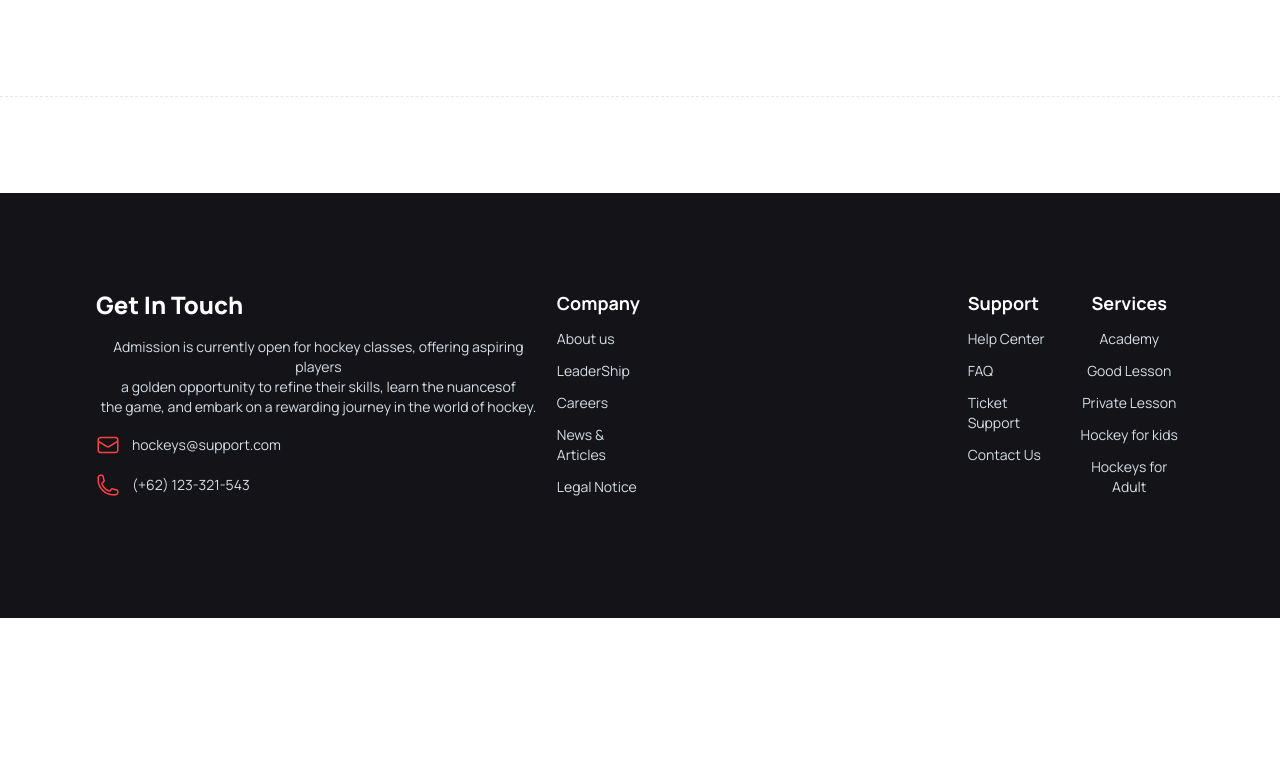
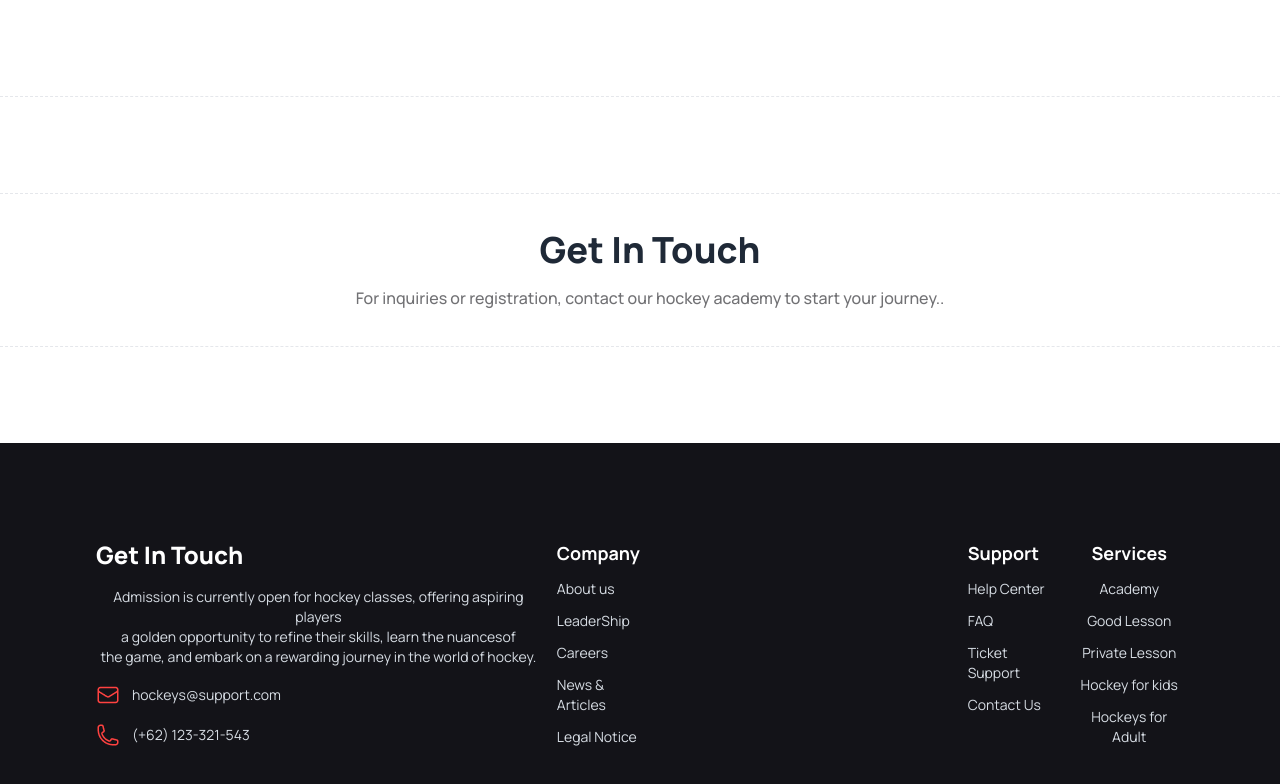
Before and after one commit to meizan2142/B9A3-Hockeys, a plain HTML site: page index.html in a window 1280 px wide. Shown: the part 2308-3092 px from the top of the page. Before the commit the page ends 2926 px from the top, so only its background shows below. Drawn offline with nearby package versions, Linux system fonts and the light colour scheme.

Commit message:
Clients question section has completed

```diff
--- a/index.html
+++ b/index.html
@@ -200,7 +200,7 @@
                 <div class="hero-content flex-col lg:flex-row lg:gap-20">
                     <img src="Images/11.png" class="w-[287px] lg:w-[441px] h-[200px] lg:h-[470px] rounded-lg " />
                     <div class="space-y-3">
-                        <div class="collapse collapse-plus ">
+                        <div class="collapse collapse-plus">
                             <input type="radio" name="my-accordion-3" checked="checked" />
                             <div class="collapse-title text-xl font-bold">
                                 Our Equipment
@@ -263,9 +263,20 @@
                     </div>
                 </div>
             </div>
-
         </section>
         <hr class="text-[#13131833] border-dashed mt-10 lg:mt-24 ml-4 mr-4 lg:mr-0 lg:ml-0">
+
+        <section class="space-y-9 lg:mt-24">
+            <hr class="text-[#13131833] border-dashed mt-4 lg:mt-6 ml-4 mr-4 lg:mr-0 lg:ml-0">
+            <div class="text-center mt-8 space-y-4 mx-4 ">
+                <h1 class="font-extrabold text-xl lg:text-4xl">Get In Touch</h1>
+                <p class="text-[#13131899] font-medium text-sm lg:text-base">
+                    For inquiries or registration, contact our hockey academy to start your journey..</p>
+            </div>
+            <hr class="text-[#13131833] border-dashed mt-4 lg:mt-6 ml-4 mr-4 lg:mr-0 lg:ml-0">
+        </section>
+
+
     </main>
     <footer
         class="footer p-10 bg-[#131318] text-neutral-content mt-10 lg:mt-24 lg:h-[425px] lg:flex justify-between lg:p-24 grid grid-cols-1">
@@ -317,5 +328,4 @@
         </div>
     </footer>
 </body>
-
 </html>
```
